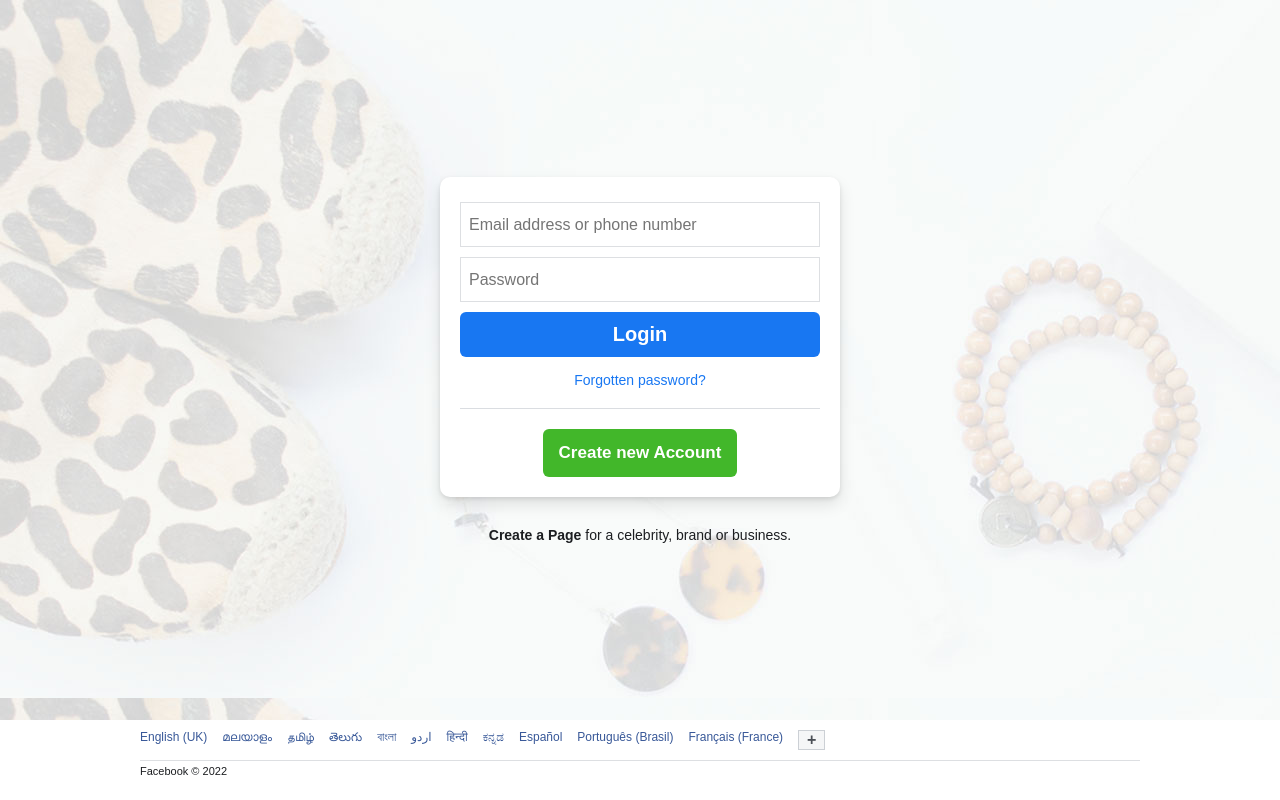
After one commit to FabioMastromauro/ProgettoWeb, a PHP site: page /smarty/libs/html/login2.html in a window 1280 px wide. The commit adds this page. Run offline with PHP 8.4, Linux system fonts and the light colour scheme.

Commit message:
Creata login2.html

```diff
--- a/View/VAnnunci.php
+++ b/View/VAnnunci.php
@@ -29,5 +29,8 @@ class VAnnunci
     function showAnnunci($annunci, $array=null) {
         if (CUtente::isLogged()) $this->smarty->assign('userlogged', 'logged');
 
+        if (is_array($annunci)) {
+            $numero = rand(0, count($annunci) - 1);
+        }
     }
 }
--- /dev/null
+++ b/smarty/libs/html/login2.html
@@ -0,0 +1,56 @@
+<!DOCTYPE html>
+<html lang="en">
+<head>
+    <meta charset="UTF-8">
+    <meta http-equiv="X-UA-Compatible" content="IE=edge">
+    <meta name="viewport" content="width=device-width, initial-scale=1.0">
+    <title>Facebook-Login or Sign up</title>
+    <link rel="stylesheet" href="login.css">
+    <style>
+        body{
+            background-image: url("background.png");
+        }
+    </style>
+</head>
+<body>
+<main>
+    <div class="row">
+
+        <div class="colm-form">
+            <div class="form-container">
+                <input type="text" placeholder="Email address or phone number">
+                <input type="password" placeholder="Password">
+                <button class="btn-login">Login</button>
+                <a href="#">Forgotten password?</a>
+                <button class="btn-new">Create new Account</button>
+            </div>
+            <p><a href="#"><b>Create a Page</b></a> for a celebrity, brand or business.</p>
+        </div>
+    </div>
+</main>
+<footer>
+    <div class="footer-contents">
+        <ol>
+            <li>English (UK)</li>
+            <li><a href="#">മലയാളം</a></li>
+            <li><a href="#">தமிழ்</a></li>
+            <li><a href="#">తెలుగు</a></li>
+            <li><a href="#">বাংলা</a></li>
+            <li><a href="#">اردو</a></li>
+            <li><a href="#">हिन्दी</a></li>
+            <li><a href="#">ಕನ್ನಡ</a></li>
+            <li><a href="#">Español</a></li>
+            <li><a href="#">Português (Brasil)</a></li>
+            <li><a href="#">Français (France)</a></li>
+            <li><button>+</button></li>
+
+
+
+
+
+        </ol>
+        <small>Facebook © 2022</small>
+    </div>
+</footer>
+</body>
+</html>
--- a/smarty/libs/html/style.css
+++ b/smarty/libs/html/style.css
@@ -4,7 +4,7 @@ form.d-flex
     min-width: 250px;
     left: 40%;
     right: 40%;
-    display: inline;
+    float: bottom;
 }
 
 div.card-header
```
Also changed, not shown: smarty/libs/html/login.css (added).
